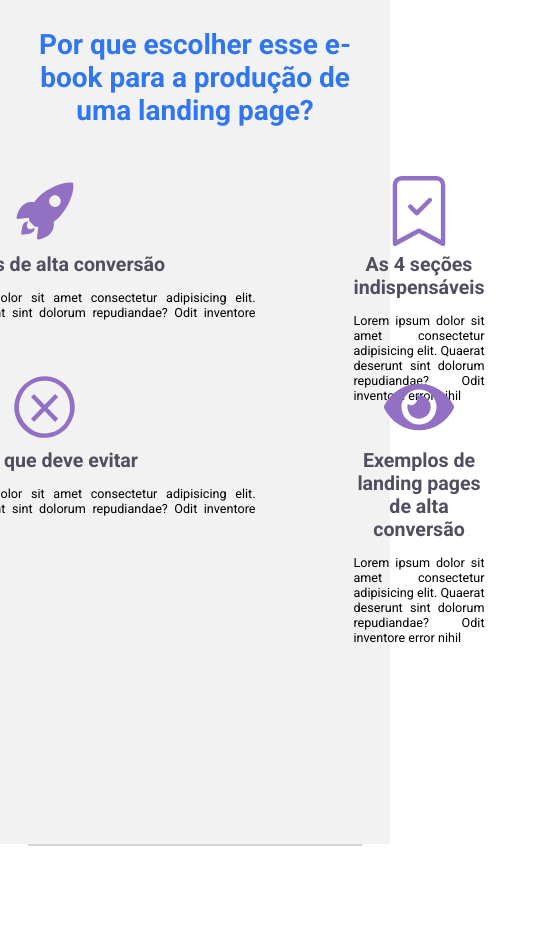
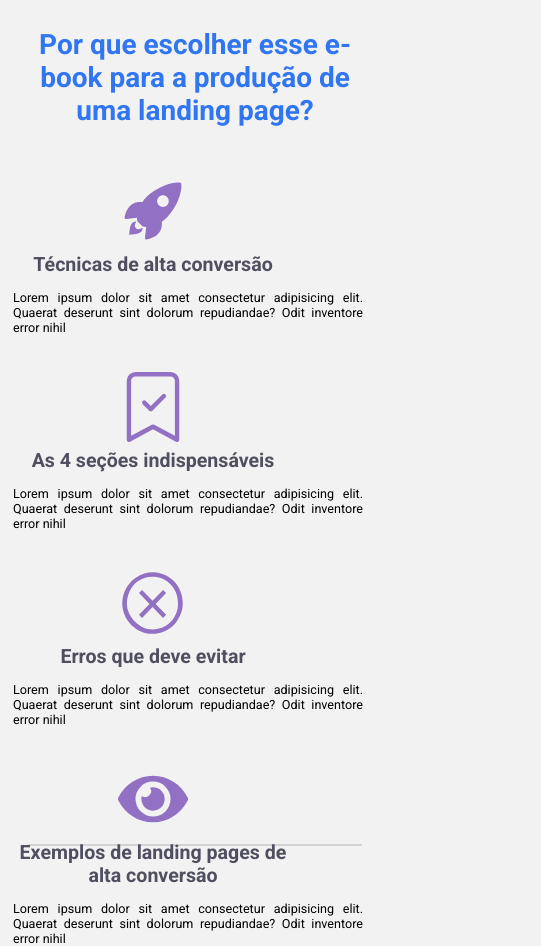
Before and after one commit to leadcodeti/ebook-landing-page-leadcode, a React (Create React App) app: page / in a window 390 px wide. Shown: the whole page, 541 px wide, since content can reach past the window. Before the commit the page ends 846 px from the top, so only its background shows below. Built offline with nearby package versions, Linux system fonts and the light colour scheme.

Commit message:
Adicionando responsividade | falta corrigir comportamento do <hr />.

```diff
--- a/src/App.tsx
+++ b/src/App.tsx
@@ -4,6 +4,7 @@ function App() {
   return (
     <>
       <Descricao />
+
       <hr />
     </>
   );
--- a/src/pages/Descricao/styles.css
+++ b/src/pages/Descricao/styles.css
@@ -1,14 +1,20 @@
 .container {
   height: 100vh;
   width: 100vw;
-  background-color: #F2F2F2;
 
   display: flex;
   align-items: center;
   flex-direction: column;
   padding: 2rem;
 
-  font-family: 'Roboto', sans-serif;
+  font-family: "Roboto", sans-serif;
+}
+
+@media screen and(max-width: 768px) {
+  .container {
+    height: 100%;
+    width: 100%;
+  }
 }
 
 .titulo {
@@ -17,7 +23,7 @@
   font-weight: 600;
   font-size: 2rem;
   text-align: center;
-  color: #3076F2;
+  color: #3076f2;
 }
 
 .gridLayout {
@@ -29,6 +35,14 @@
 
   margin-top: 3.5rem;
   padding: 0 4rem 0 4rem;
+}
+
+@media screen and (max-width: 768px) {
+  .gridLayout {
+    display: grid;
+    grid-template-columns: 26rem;
+    grid-template-rows: 8rem 8rem 8rem 8rem;
+  }
 }
 
 .categoryHeader {
@@ -53,7 +67,6 @@
   color: #9270c4;
 }
 
-
 p {
   max-width: 25rem;
   margin-top: 1rem;
--- a/src/styles/globalStyles.scss
+++ b/src/styles/globalStyles.scss
@@ -16,6 +16,10 @@
   }
 }
 
+body {
+  background-color: #f2f2f2;
+}
+
 a {
   color: inherit;
   text-decoration: none;
```
